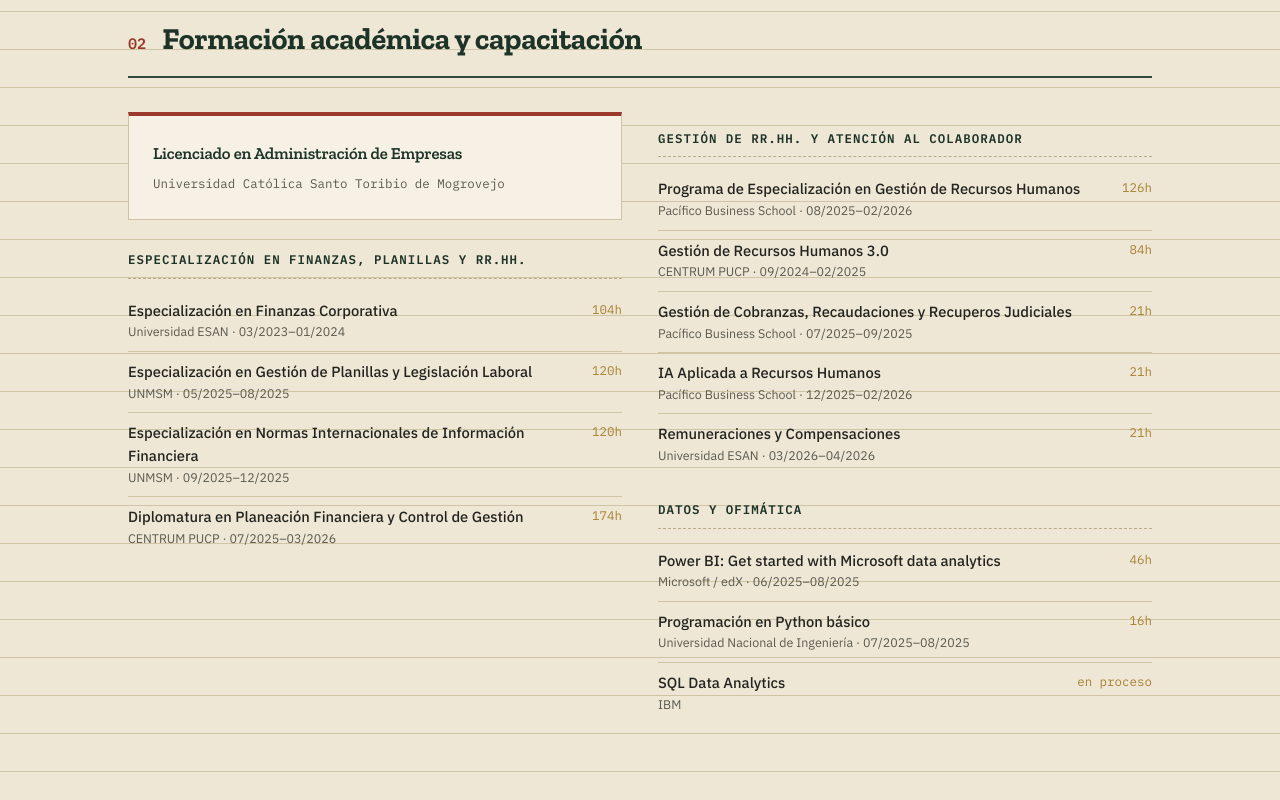
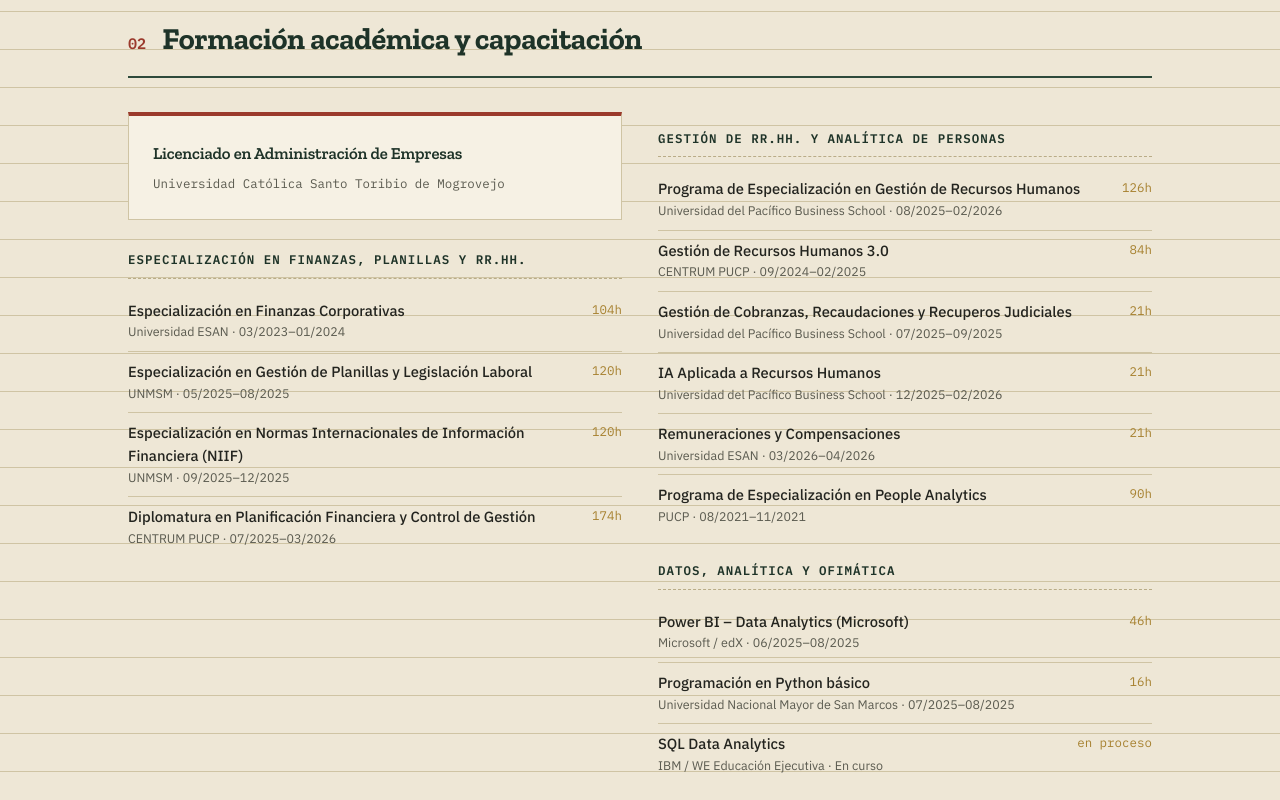
Before and after one commit to SONUTZ/PORTAFOLIO, a plain HTML site: page index.html in a window 1280 px wide. Shown: the part 2040-2840 px from the top of the page. Drawn offline with nearby package versions, Linux system fonts and the light colour scheme.

Commit message:
Update index.html

```diff
--- a/index.html
+++ b/index.html
@@ -340,7 +340,10 @@
     <div class="section-head"><span class="idx">02</span><h2>Formación académica y capacitación</h2></div>
 
     <div class="twocol">
+
+      <!-- COLUMNA IZQUIERDA -->
       <div>
+
         <div class="formacion-card">
           <h3>Licenciado en Administración de Empresas</h3>
           <span class="inst">Universidad Católica Santo Toribio de Mogrovejo</span>
@@ -348,29 +351,127 @@
 
         <div class="cap-group" style="margin-top:30px;">
           <h4>Especialización en finanzas, planillas y RR.HH.</h4>
-          <div class="cap-row"><div><span class="nombre">Especialización en Finanzas Corporativa</span><span class="inst-small">Universidad ESAN · 03/2023–01/2024</span></div><div class="horas">104h</div></div>
-          <div class="cap-row"><div><span class="nombre">Especialización en Gestión de Planillas y Legislación Laboral</span><span class="inst-small">UNMSM · 05/2025–08/2025</span></div><div class="horas">120h</div></div>
-          <div class="cap-row"><div><span class="nombre">Especialización en Normas Internacionales de Información Financiera</span><span class="inst-small">UNMSM · 09/2025–12/2025</span></div><div class="horas">120h</div></div>
-          <div class="cap-row"><div><span class="nombre">Diplomatura en Planeación Financiera y Control de Gestión</span><span class="inst-small">CENTRUM PUCP · 07/2025–03/2026</span></div><div class="horas">174h</div></div>
+
+          <div class="cap-row">
+            <div>
+              <span class="nombre">Especialización en Finanzas Corporativas</span>
+              <span class="inst-small">Universidad ESAN · 03/2023–01/2024</span>
+            </div>
+            <div class="horas">104h</div>
+          </div>
+
+          <div class="cap-row">
+            <div>
+              <span class="nombre">Especialización en Gestión de Planillas y Legislación Laboral</span>
+              <span class="inst-small">UNMSM · 05/2025–08/2025</span>
+            </div>
+            <div class="horas">120h</div>
+          </div>
+
+          <div class="cap-row">
+            <div>
+              <span class="nombre">Especialización en Normas Internacionales de Información Financiera (NIIF)</span>
+              <span class="inst-small">UNMSM · 09/2025–12/2025</span>
+            </div>
+            <div class="horas">120h</div>
+          </div>
+
+          <div class="cap-row">
+            <div>
+              <span class="nombre">Diplomatura en Planificación Financiera y Control de Gestión</span>
+              <span class="inst-small">CENTRUM PUCP · 07/2025–03/2026</span>
+            </div>
+            <div class="horas">174h</div>
+          </div>
         </div>
+
       </div>
 
+      <!-- COLUMNA DERECHA -->
       <div>
+
         <div class="cap-group">
-          <h4>Gestión de RR.HH. y atención al colaborador</h4>
-          <div class="cap-row"><div><span class="nombre">Programa de Especialización en Gestión de Recursos Humanos</span><span class="inst-small">Pacífico Business School · 08/2025–02/2026</span></div><div class="horas">126h</div></div>
-          <div class="cap-row"><div><span class="nombre">Gestión de Recursos Humanos 3.0</span><span class="inst-small">CENTRUM PUCP · 09/2024–02/2025</span></div><div class="horas">84h</div></div>
-          <div class="cap-row"><div><span class="nombre">Gestión de Cobranzas, Recaudaciones y Recuperos Judiciales</span><span class="inst-small">Pacífico Business School · 07/2025–09/2025</span></div><div class="horas">21h</div></div>
-          <div class="cap-row"><div><span class="nombre">IA Aplicada a Recursos Humanos</span><span class="inst-small">Pacífico Business School · 12/2025–02/2026</span></div><div class="horas">21h</div></div>
-          <div class="cap-row"><div><span class="nombre">Remuneraciones y Compensaciones</span><span class="inst-small">Universidad ESAN · 03/2026–04/2026</span></div><div class="horas">21h</div></div>
+          <h4>Gestión de RR.HH. y analítica de personas</h4>
+
+          <div class="cap-row">
+            <div>
+              <span class="nombre">Programa de Especialización en Gestión de Recursos Humanos</span>
+              <span class="inst-small">Universidad del Pacífico Business School · 08/2025–02/2026</span>
+            </div>
+            <div class="horas">126h</div>
+          </div>
+
+          <div class="cap-row">
+            <div>
+              <span class="nombre">Gestión de Recursos Humanos 3.0</span>
+              <span class="inst-small">CENTRUM PUCP · 09/2024–02/2025</span>
+            </div>
+            <div class="horas">84h</div>
+          </div>
+
+          <div class="cap-row">
+            <div>
+              <span class="nombre">Gestión de Cobranzas, Recaudaciones y Recuperos Judiciales</span>
+              <span class="inst-small">Universidad del Pacífico Business School · 07/2025–09/2025</span>
+            </div>
+            <div class="horas">21h</div>
+          </div>
+
+          <div class="cap-row">
+            <div>
+              <span class="nombre">IA Aplicada a Recursos Humanos</span>
+              <span class="inst-small">Universidad del Pacífico Business School · 12/2025–02/2026</span>
+            </div>
+            <div class="horas">21h</div>
+          </div>
+
+          <div class="cap-row">
+            <div>
+              <span class="nombre">Remuneraciones y Compensaciones</span>
+              <span class="inst-small">Universidad ESAN · 03/2026–04/2026</span>
+            </div>
+            <div class="horas">21h</div>
+          </div>
+
+          <div class="cap-row">
+            <div>
+              <span class="nombre">Programa de Especialización en People Analytics</span>
+              <span class="inst-small">PUCP · 08/2021–11/2021</span>
+            </div>
+            <div class="horas">90h</div>
+          </div>
+
         </div>
 
         <div class="cap-group">
-          <h4>Datos y ofimática</h4>
-          <div class="cap-row"><div><span class="nombre">Power BI: Get started with Microsoft data analytics</span><span class="inst-small">Microsoft / edX · 06/2025–08/2025</span></div><div class="horas">46h</div></div>
-          <div class="cap-row"><div><span class="nombre">Programación en Python básico</span><span class="inst-small">Universidad Nacional de Ingeniería · 07/2025–08/2025</span></div><div class="horas">16h</div></div>
-          <div class="cap-row"><div><span class="nombre">SQL Data Analytics</span><span class="inst-small">IBM</span></div><div class="horas mono">en proceso</div></div>
+          <h4>Datos, analítica y ofimática</h4>
+
+          <div class="cap-row">
+            <div>
+              <span class="nombre">Power BI – Data Analytics (Microsoft)</span>
+              <span class="inst-small">Microsoft / edX · 06/2025–08/2025</span>
+            </div>
+            <div class="horas">46h</div>
+          </div>
+
+          <div class="cap-row">
+            <div>
+              <span class="nombre">Programación en Python básico</span>
+              <span class="inst-small">Universidad Nacional Mayor de San Marcos · 07/2025–08/2025</span>
+            </div>
+            <div class="horas">16h</div>
+          </div>
+
+          <div class="cap-row">
+            <div>
+              <span class="nombre">SQL Data Analytics</span>
+              <span class="inst-small">IBM / WE Educación Ejecutiva · En curso</span>
+            </div>
+            <div class="horas mono">en proceso</div>
+          </div>
+
         </div>
+
       </div>
     </div>
   </div>
```
